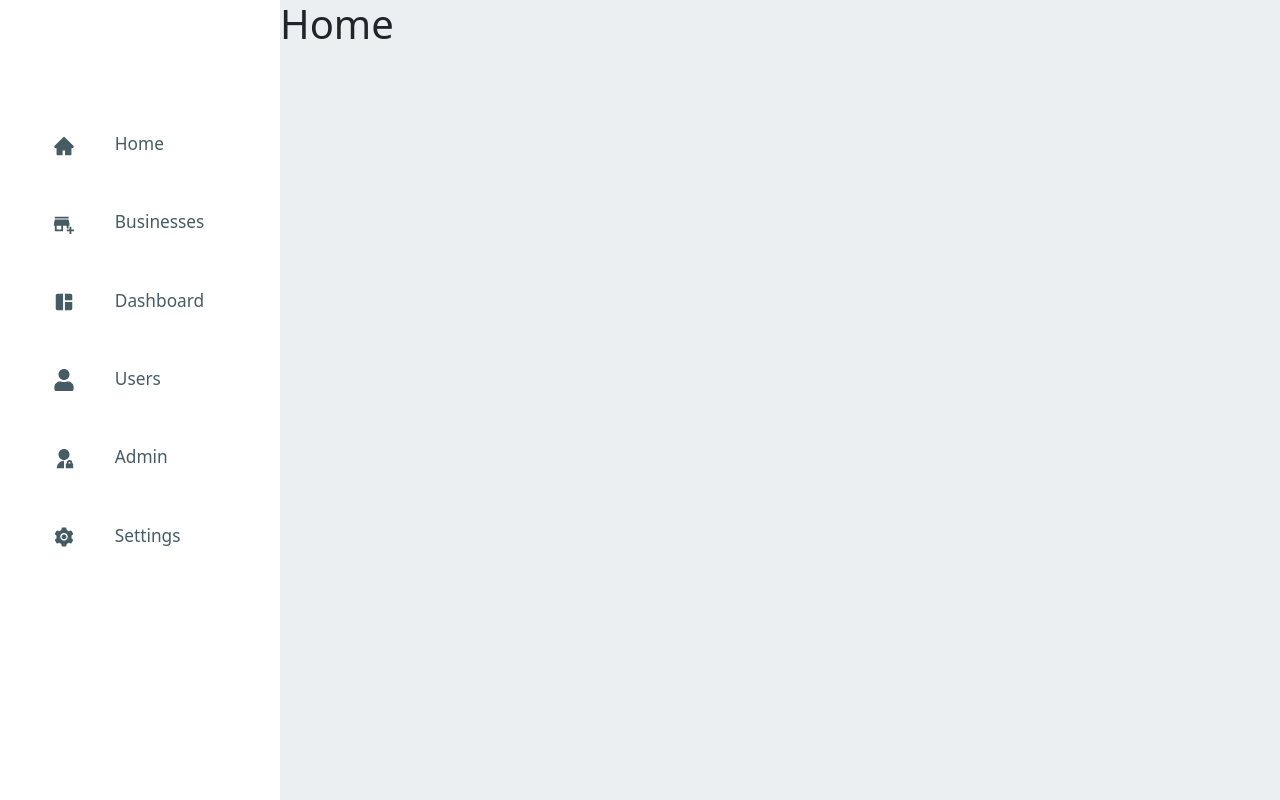
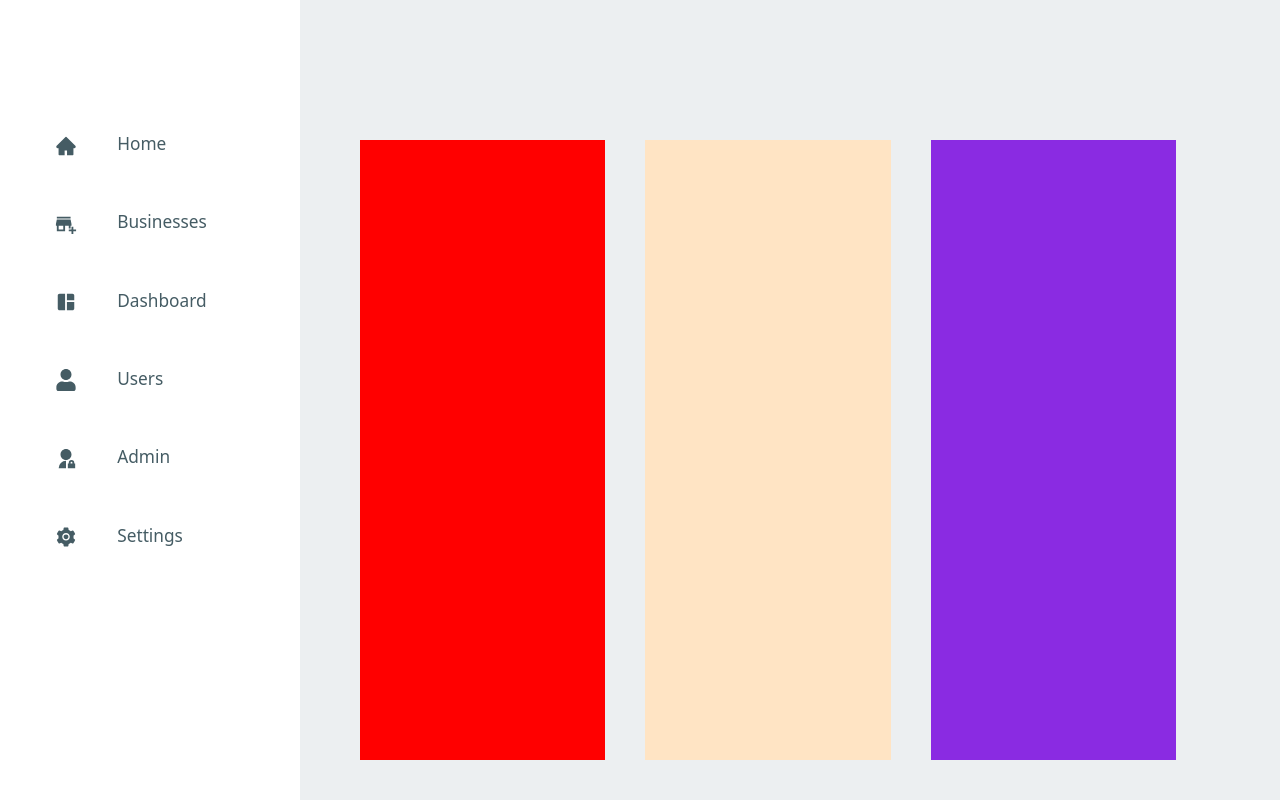
Before and after one commit to Arsanyos/bind-admin, a React (Create React App) app: page / in a window 1280 px wide. Built offline with nearby package versions, Linux system fonts and the light colour scheme.

Commit message:
Home layout

```diff
--- a/src/App.jsx
+++ b/src/App.jsx
@@ -1,6 +1,6 @@
 import React from "react";
 import { BrowserRouter, Routes, Route  } from "react-router-dom";
-import "./assests/styles/Home.css";
+
 //importing components
 import Main from "./components/Main.jsx";
 import Home from "./components/routes/Home.jsx";
--- a/src/assests/styles/Home.css
+++ b/src/assests/styles/Home.css
@@ -1,81 +1,31 @@
 *{
+    padding: 0;
     margin:0;
-    padding:0;
 }
-.main-container{
-    background-color: rgb(236,239,241);
+.home-main-container {
     display: flex;
     flex-direction: row;
-
-    height: 100vh;
-}
-.menu-container{
-    display: flex;
-    flex-direction: column;
-    flex-basis:280px;
-
-    background-color: rgb(255,255,255);
-    height: 100vh;
-}
-.links-container{
+    justify-content:center;
     position: relative;
-    left:12%;
-    top:15%;
-    width:100%;
-
-}
-.links-container span:nth-child(1){
-    position: relative;
-    right:20px;
-}
-a{
-    text-decoration: none;
-}
-
-li{
-    text-decoration: none;
-}
-
-
-.btn{
-    font-size:1.08rem;
-    color:rgb(69,92,100);
-    padding: 0.7rem 1.2rem;
-    width:80%;
-    display: flex;
-    flex-direction: row;
-    align-items: center;
-    justify-content: first baseline;
-    background-color: white;
-    border-style: none;
-    margin-bottom:30px;
-    outline:none;
-}
-
-.btn:focus{
-    background-color: rgb(236,239,241);
-    border-style: none;
-    color:black;
-    box-shadow: none;
-
-}
-.btn:active{
-    background-color: rgb(236,239,241);
-    border-style: none;
-    color:black;
+    left:25%;
+    height:100vh;
+    width: 70%;
+    padding:120px 20px 20px 20px;
 
 }
 
-.btn:hover{
-    background-color: rgb(236,239,241);
-    color:rgb(69,92,100);
+.welcome-container{
+    background-color: red;
+    width:35%;
+    margin:20px;
 }
-.btn span{
-    margin-left:20px;
+.mini-analytics-container{
+    background-color:bisque;
+    width:35%;
+    margin:20px;
 }
-
-.links-container button:nth-child(5),
-.links-container button:nth-child(6){
-    position: relative;
-    top:100px;
+.targets-container{
+    background-color:blueviolet;
+    width:35%;
+    margin:20px;
 }
--- /dev/null
+++ b/src/assests/styles/Main.css
@@ -0,0 +1,82 @@
+*{
+    margin:0;
+    padding:0;
+}
+.main-container{
+    background-color: rgb(236,239,241);
+    display: flex;
+    flex-direction: row;
+    height: 100vh;
+    width: 100vw;
+}
+.menu-container{
+    display: flex;
+    flex-direction: column;
+    flex-basis:280px;
+    position: fixed;
+    background-color: rgb(255,255,255);
+    width:300px;
+    height: 100vh;
+}
+.links-container{
+    position: relative;
+    left:12%;
+    top:15%;
+    width:100%;
+
+}
+.links-container span:nth-child(1){
+    position: relative;
+    right:20px;
+}
+a{
+    text-decoration: none;
+}
+
+li{
+    text-decoration: none;
+}
+
+
+.btn{
+    font-size:1.08rem;
+    color:rgb(69,92,100);
+    padding: 0.7rem 1.2rem;
+    width:80%;
+    display: flex;
+    flex-direction: row;
+    align-items: center;
+    justify-content: first baseline;
+    background-color: white;
+    border-style: none;
+    margin-bottom:30px;
+    outline:none;
+}
+
+.btn:focus{
+    background-color: rgb(236,239,241);
+    border-style: none;
+    color:black;
+    box-shadow: none;
+
+}
+.btn:active{
+    background-color: rgb(236,239,241);
+    border-style: none;
+    color:black;
+
+}
+
+.btn:hover{
+    background-color: rgb(236,239,241);
+    color:rgb(69,92,100);
+}
+.btn span{
+    margin-left:20px;
+}
+
+.links-container button:nth-child(5){,
+.links-container button:nth-child(6){
+
+}
+}
--- a/src/components/Main.jsx
+++ b/src/components/Main.jsx
@@ -1,16 +1,14 @@
 import React from "react";
 import { BrowserRouter as Router,Link } from "react-router-dom";
-
-
 import { SidebarData } from "./SidebarData";
-
+import "../assests/styles/Main.css";
 function Main() {
   return (
     <div className="menu-container">
       <div className="links-container">
         {SidebarData.map((item, index) => {
           return (
-            <nav>
+            <nav className="links">
 
                <Link to={item.path}>
                   <button type="button" className="btn btn-primary btn-lg">
--- a/src/components/routes/Home.jsx
+++ b/src/components/routes/Home.jsx
@@ -1,9 +1,14 @@
 import React from 'react';
+import "../../assests/styles/Home.css";
 
 function Home(){
     return(
         <div className="home-main-container tu">
-            <h1>Home</h1>
+            <div className="welcome-container">
+
+            </div>
+           <div className="mini-analytics-container"></div>
+           <div className="targets-container"></div>
         </div>
     );
 }
```
